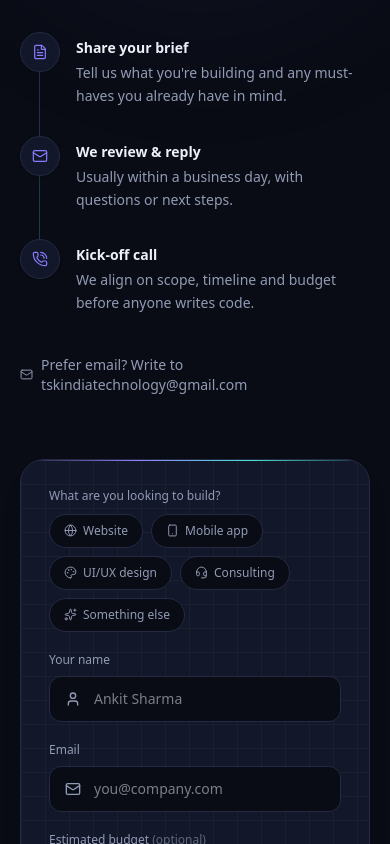
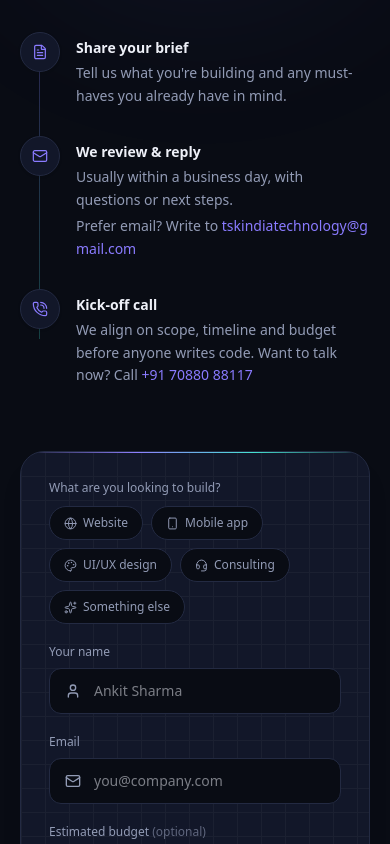
Before and after one commit to teamstskindia-dev/tsk-website, a Next.js app: page / in a window 390 px wide. Shown: the part 6580-7424 px from the top of the page. Built offline with nearby package versions, Linux system fonts and the light colour scheme.

Commit message:
Add office address and phone number, adjust footer layout

```diff
--- a/src/components/Contact.tsx
+++ b/src/components/Contact.tsx
@@ -58,11 +58,13 @@ const steps = [
     icon: Mail,
     title: "We review & reply",
     desc: "Usually within a business day, with questions or next steps.",
+    email: "tskindiatechnology@gmail.com",
   },
   {
     icon: PhoneCall,
     title: "Kick-off call",
     desc: "We align on scope, timeline and budget before anyone writes code.",
+    phone: "+91 70880 88117",
   },
 ];
 
@@ -175,27 +177,34 @@ export default function Contact() {
                       </div>
                       <p className="mt-1 max-w-sm text-sm leading-relaxed text-text-muted">
                         {step.desc}
+                        {step.phone && (
+                          <>
+                            {" "}Want to talk now? Call{" "}
+                            <a
+                              href={`tel:${step.phone.replace(/\s/g, "")}`}
+                              className="whitespace-nowrap font-medium text-indigo transition-colors hover:text-cyan"
+                            >
+                              {step.phone}
+                            </a>
+                          </>
+                        )}
                       </p>
+                      {step.email && (
+                        <p className="mt-1 max-w-sm text-sm leading-relaxed text-text-muted">
+                          Prefer email? Write to{" "}
+                          <a
+                            href={`mailto:${step.email}`}
+                            className="break-all font-medium text-indigo transition-colors hover:text-cyan"
+                          >
+                            {step.email}
+                          </a>
+                        </p>
+                      )}
                     </div>
                   </motion.div>
                 );
               })}
             </div>
-
-            <motion.a
-              href="mailto:tskindiatechnology@gmail.com"
-              initial={{ opacity: 0, y: 16 }}
-              whileInView={{ opacity: 1, y: 0 }}
-              viewport={{ once: true }}
-              transition={{ duration: 0.5, delay: 0.3 }}
-              className="group mt-10 inline-flex items-center gap-2 text-sm font-medium text-text-muted transition-colors hover:text-indigo"
-            >
-              <Mail size={15} strokeWidth={1.8} />
-              Prefer email? Write to tskindiatechnology@gmail.com
-              <span className="text-indigo opacity-0 transition-opacity group-hover:opacity-100">
-                &rarr;
-              </span>
-            </motion.a>
           </motion.div>
 
           <motion.form
--- a/src/components/Footer.tsx
+++ b/src/components/Footer.tsx
@@ -163,7 +163,7 @@ export default function Footer() {
           whileInView={{ opacity: 1, y: 0 }}
           viewport={{ once: true, margin: "-80px" }}
           transition={{ duration: 0.6, delay: 0.1 }}
-          className="grid grid-cols-1 gap-12 py-14 sm:grid-cols-2 lg:grid-cols-[1.3fr_0.7fr_0.8fr_0.65fr_0.9fr] lg:gap-8"
+          className="grid grid-cols-1 gap-12 py-14 sm:grid-cols-2 lg:grid-cols-[1.15fr_0.5fr_0.7fr_0.75fr_2.1fr] lg:gap-8"
         >
           <div>
             <Link href="/" className="flex items-center gap-2.5">
@@ -200,10 +200,10 @@ export default function Footer() {
           </div>
 
           <div>
-            <div className="text-xs font-semibold uppercase tracking-[0.18em] text-text-muted">
+            <div className="flex h-9 items-center text-xs font-semibold uppercase tracking-[0.18em] text-text-muted">
               Company
             </div>
-            <ul className="mt-5 flex flex-col gap-3">
+            <ul className="mt-5 flex flex-col gap-1">
               {companyLinks.map((link) => (
                 <li key={link.label}>
                   <Link
@@ -222,10 +222,10 @@ export default function Footer() {
           </div>
 
           <div>
-            <div className="text-xs font-semibold uppercase tracking-[0.18em] text-text-muted">
+            <div className="flex h-9 items-center text-xs font-semibold uppercase tracking-[0.18em] text-text-muted">
               Services
             </div>
-            <ul className="mt-5 flex flex-col gap-3">
+            <ul className="mt-5 flex flex-col gap-1">
               {serviceLinks.map((link) => (
                 <li key={link.label}>
                   <Link
@@ -244,10 +244,10 @@ export default function Footer() {
           </div>
 
           <div>
-            <div className="text-xs font-semibold uppercase tracking-[0.18em] text-text-muted">
+            <div className="flex h-9 items-center text-xs font-semibold uppercase tracking-[0.18em] text-text-muted">
               Legal
             </div>
-            <ul className="mt-5 flex flex-col gap-3">
+            <ul className="mt-5 flex flex-col gap-1">
               {legalLinks.map((link) => (
                 <li key={link.href}>
                   <Link
@@ -265,8 +265,8 @@ export default function Footer() {
             </ul>
           </div>
 
-          <div>
-            <div className="text-xs font-semibold uppercase tracking-[0.18em] text-text-muted">
+          <div className="sm:col-span-2 lg:col-span-1">
+            <div className="flex h-9 items-center text-xs font-semibold uppercase tracking-[0.18em] text-text-muted">
               Get in touch
             </div>
             <ul className="mt-5 flex flex-col gap-4">
@@ -291,7 +291,10 @@ export default function Footer() {
                 >
                   <MapPin size={14} className="text-indigo" strokeWidth={1.8} />
                 </span>
-                <span className="mt-1.5">Based in India, working worldwide</span>
+                <address className="mt-1.5 not-italic text-balance">
+                  Shop No. 108,109, S.B.J COMPLEX VEDVYAS PUR, Rly. Road Meerut,
+                  Railway Road Police Station, Meerut 250002, Uttar Pradesh, India
+                </address>
               </li>
               <li className="flex items-start gap-2.5 text-sm text-text-muted">
                 <span
```
